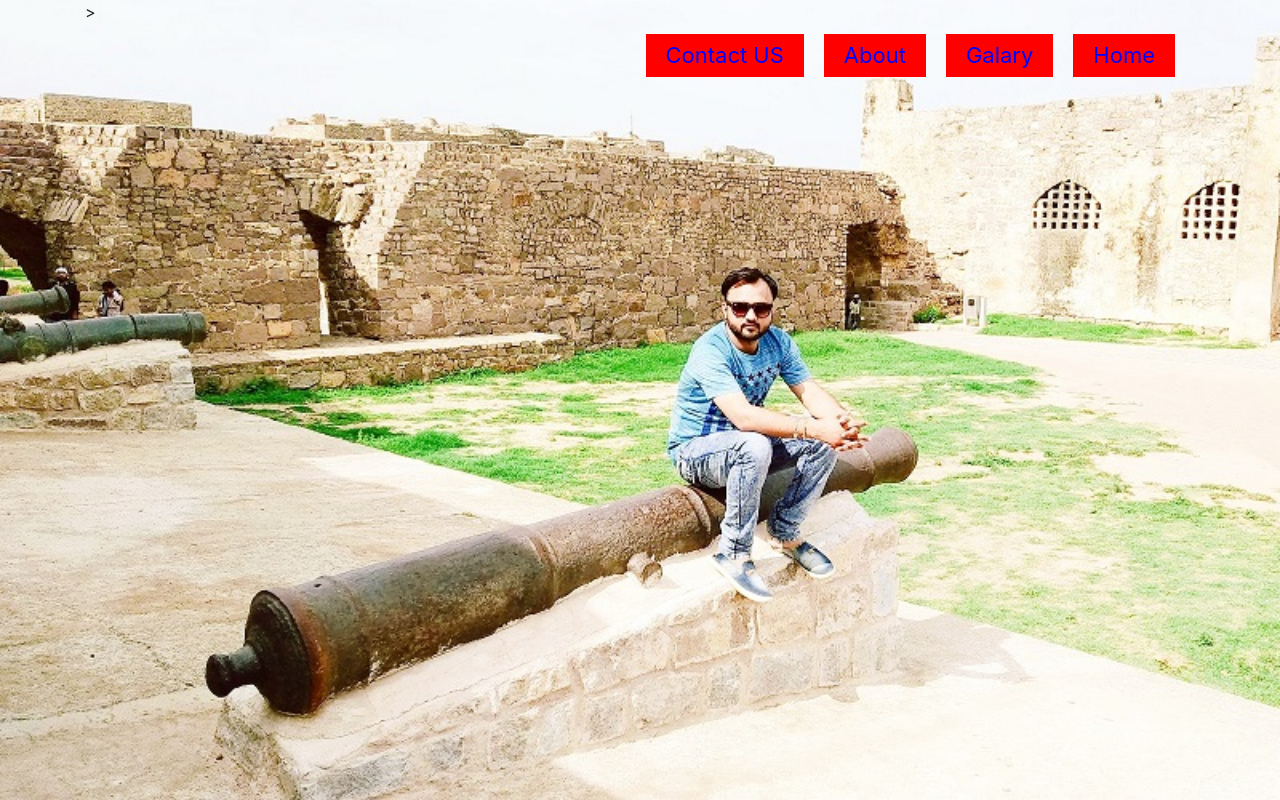
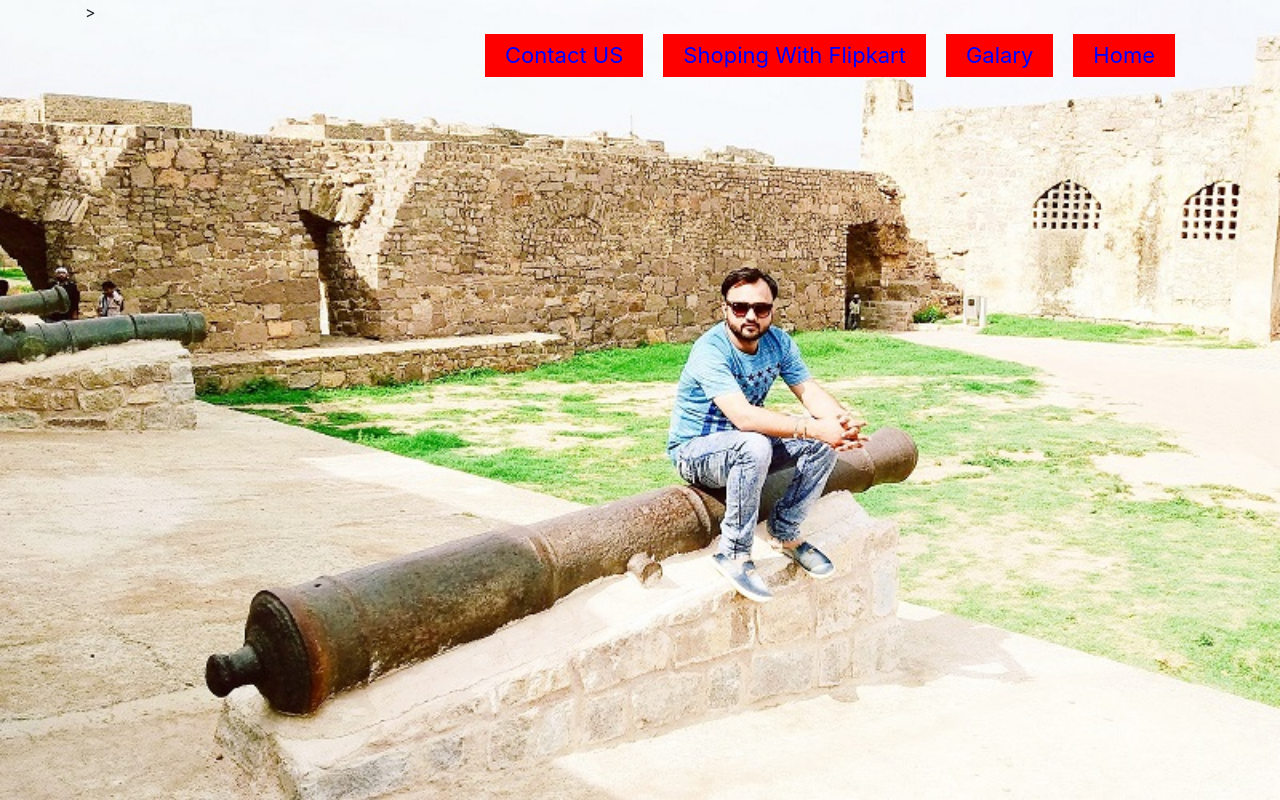
Before and after one commit to Suchitsrivastav/SanySrivastav, a plain HTML site: page index.html in a window 1280 px wide. Drawn offline with nearby package versions, Linux system fonts and the light colour scheme.

Commit message:
Update index.html

```diff
--- a/index.html
+++ b/index.html
@@ -50,7 +50,7 @@ margin-right: 20px;
     <div class="menu">
     <a href="#">Home</a>
      <a href="#">Galary</a>
-     <a href="#">About</a>
+     <a href="map.html">Shoping With Flipkart</a>
      <a href="#">Contact US </a>
 
     </div>
```
